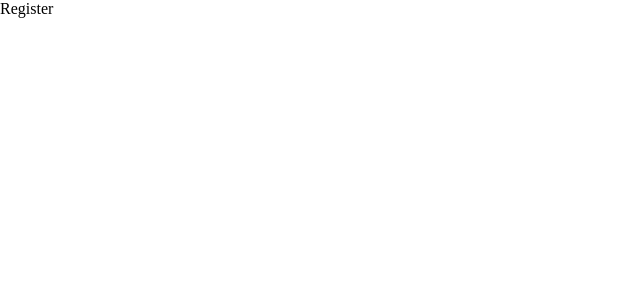
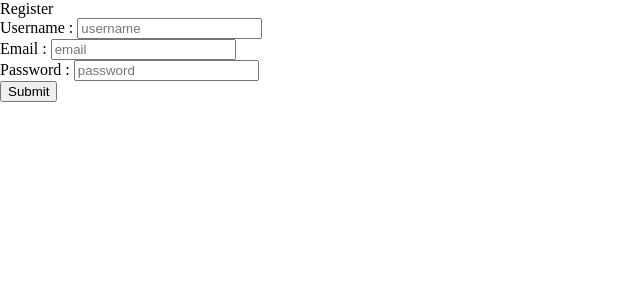
Before and after one commit to gkrishna16/frontend-ecommerce, a React (Create React App) app: page /register in a window 1280 px wide. Shown: the top 300 px of the page, without its empty margins (0-640 px from the left). Built offline with nearby package versions, Linux system fonts and the light colour scheme; a web font is replaced by a local one.

Commit message:
added login page for login

```diff
--- a/src/App.js
+++ b/src/App.js
@@ -8,18 +8,21 @@ import Home from "./pages/Home/Home";
 import Cart from "./pages/Cart/Cart";
 import Login from "./pages/Login/Login";
 import Success from "./pages/Success/Success";
+import { useSelector } from "react-redux";
 // import Products from "./pages/Products/Products";
 
 function App() {
+  const user = useSelector((state) => state.user.currentUser);
+
   return (
     <div className="">
       <Routes>
-        <Route path="/" element={<Home />} />
+        <Route path="/" element={user ? <Home /> : <Login />} />
         <Route path="/product/:id" element={<Product />} />
         <Route path="/products/:category" element={<Productlist />} />
         <Route path="/cart" element={<Cart />} />
+        <Route path="/login" element={user ? <Home /> : <Login />} />
         <Route path="/register" element={<Register />} />
-        <Route path="/login" element={<Login />} />
         <Route path="/success" element={<Success />} />
       </Routes>
     </div>
--- a/src/Redux/apiCalls.js
+++ b/src/Redux/apiCalls.js
@@ -1,10 +1,11 @@
 import { publicRequest } from "../requestMethods";
-import { loginStart, loginFailure } from "./userSlice";
+import { loginStart, loginFailure, loginSuccess } from "./userSlice";
 
 export const login = async (dispatch, user) => {
-  dispatch(loginStart);
+  dispatch(loginStart());
   try {
-    const res = await publicRequest(`/auth/login`, user);
+    const res = await publicRequest.post(`/auth/login`, user);
+    dispatch(loginSuccess(res.data));
   } catch (error) {
     dispatch(loginFailure());
   }
--- a/src/Redux/userSlice.js
+++ b/src/Redux/userSlice.js
@@ -3,9 +3,9 @@ import { createSlice } from "@reduxjs/toolkit";
 const userSlice = createSlice({
   name: `user`,
   initialState: {
-    products: [],
-    quantity: 0,
-    total: 0,
+    currentUser: null,
+    isFetching: false,
+    error: false,
   },
 
   reducers: {
--- a/src/index.css
+++ b/src/index.css
@@ -18,3 +18,7 @@ code {
   font-family: source-code-pro, Menlo, Monaco, Consolas, "Courier New",
     monospace;
 }
+
+button {
+  cursor: pointer;
+}
--- a/src/pages/Cart/Cart.js
+++ b/src/pages/Cart/Cart.js
@@ -13,6 +13,7 @@ const KEY = process.env.REACT_APP_STRIPE;
 const Cart = () => {
   let { products, quantity, total } = useSelector((state) => state.cart);
   const [stripeToken, setStripeToken] = useState(null);
+
   const navigate = useNavigate();
   console.log(navigate.pathname);
 
@@ -28,16 +29,14 @@ const Cart = () => {
     setStripeToken(token);
   }
 
-  console.log(stripeToken);
-
   useEffect(() => {
     async function makeRequest() {
       try {
         const res = await userRequest.post(`/checkout/payment`, {
-          tokenId: stripeToken,
+          tokenId: stripeToken.id,
           amount: total * 100,
         });
-        navigate.push(`/success`, {
+        navigate(`/success`, {
           data: res.data,
         });
       } catch (error) {
@@ -46,6 +45,8 @@ const Cart = () => {
     }
     stripeToken && makeRequest();
   }, [stripeToken, total, navigate]);
+
+  console.log(stripeToken);
 
   return (
     <div>
@@ -95,13 +96,13 @@ const Cart = () => {
             </div>
             <div className="flex">
               <div className="">Shipping Discount : </div>
-              <div className="">$1000</div>
+              <div className="">$ 1000</div>
             </div>
             <div className="flex">
               <div className="">
                 <b>Total :</b>
               </div>
-              <div className="">$ 1000</div>
+              <div className="">$ {total}</div>
             </div>
             <div className="button-checkout">
               <StripeCheckout
--- a/src/pages/Home/Home.js
+++ b/src/pages/Home/Home.js
@@ -6,6 +6,9 @@ const Home = () => {
   return (
     <div>
       <Navbar />
+      <div className="">
+        <h1 style={{ textAlign: `center` }}>HOME PAGE</h1>
+      </div>
     </div>
   );
 };
--- a/src/pages/Login/Login.css
+++ b/src/pages/Login/Login.css
@@ -0,0 +1,6 @@
+.butdis {
+  background-color: red;
+}
+.error-msg {
+  color: red;
+}
--- a/src/pages/Login/Login.js
+++ b/src/pages/Login/Login.js
@@ -1,20 +1,23 @@
 import React, { useState, useEffect } from "react";
 import { useDispatch, useSelector } from "react-redux";
+import { Navigate, useNavigate } from "react-router-dom";
 import Navbar from "../../components/navbar/Navbar";
 import { login } from "../../Redux/apiCalls";
+import "./Login.css";
 
 const Login = () => {
-  const [username, setUsername] = useState();
-  const [password, setPassword] = useState();
+  const [username, setUsername] = useState("");
+  const [password, setPassword] = useState("");
   const dispatch = useDispatch();
+  const navigate = useNavigate();
+
   const { isFetching, error } = useSelector((state) => state.user);
 
-  const handleCliclk = (e) => {
-    e.prevent.default();
+  function handleSubmit(e) {
+    e.preventDefault();
     login(dispatch, { username, password });
-  };
-
-  function handleSubmit(e) {}
+    navigate("/");
+  }
 
   console.log(username, password);
   return (
@@ -22,9 +25,25 @@ const Login = () => {
       <Navbar />
       <div className=""></div>
       <div className="">
-        <input onChange={(e) => setUsername(e.target.value)} />
-        <input onChange={(e) => setPassword(e.target.value)} />
-        <button>Submit </button>
+        <input
+          placeholder="username"
+          onChange={(e) => setUsername(e.target.value)}
+          type="text"
+        />
+        <input
+          placeholder="password"
+          onChange={(e) => setPassword(e.target.value)}
+          type="password"
+        />
+        <button
+          className={isFetching ? "butdis" : "but"}
+          onClick={handleSubmit}
+          disabled={isFetching}
+        >
+          Submit
+        </button>
+
+        {error && <div className="error-msg">Something went wrong.</div>}
       </div>
     </div>
   );
--- a/src/pages/Register/Register.js
+++ b/src/pages/Register/Register.js
@@ -1,7 +1,36 @@
-import React from "react";
+import React, { useState } from "react";
 
 const Register = () => {
-  return <div>Register</div>;
+  const [username, setUserName] = useState("");
+  const [password, setPassword] = useState("");
+  const [email, seEmail] = useState("");
+
+  function handleSubmit(e) {
+    e.preventDefault();
+
+
+  }
+
+  return (
+    <div>
+      <div className="">Register</div>
+      <form>
+        <div className="">
+          <label htmlFor="">Username : </label>
+          <input type="username" placeholder="username" />
+        </div>
+        <div className="">
+          <label htmlFor="">Email : </label>
+          <input type="email" placeholder="email" />
+        </div>
+        <div className="">
+          <label htmlFor="">Password : </label>
+          <input type="password" placeholder="password" />
+        </div>
+        <button onClick={handleSubmit}>Submit</button>
+      </form>
+    </div>
+  );
 };
 
 export default Register;
--- a/src/pages/Success/Success.js
+++ b/src/pages/Success/Success.js
@@ -1,5 +1,6 @@
 import React from "react";
 import { useLocation } from "react-router-dom";
+import Navbar from "../../components/navbar/Navbar";
 import "./Success.css";
 
 const Success = () => {
@@ -7,7 +8,12 @@ const Success = () => {
 
   console.log(location);
 
-  return <div>Success</div>;
+  return (
+    <div>
+      <Navbar />
+      <div className="">Your payment was successful.</div>
+    </div>
+  );
 };
 
 export default Success;
--- a/src/requestMethods.js
+++ b/src/requestMethods.js
@@ -1,8 +1,8 @@
 import axios from "axios";
 
-const BASE_URL = `http://localhost:5000/api`;
+const BASE_URL = `http://localhost:5001/api`;
 // ---------------------------------------------------------------------
-const TOKEN = `eyJhbGciOiJIUzI1NiIsInR5cCI6IkpXVCJ9.eyJpZCI6IjYzMjhjYjA4MWQ1NDFiZmQ1OTk1Yzg0MyIsImlzQWRtaW4iOnRydWUsImlhdCI6MTY2NDE1MDkzMywiZXhwIjoxNjY0NDEwMTMzfQ.7xVjehurwt6SYSyv52BOes8rgZn5AALLbW_JGfIH38w`;
+const TOKEN = `eyJhbGciOiJIUzI1NiIsInR5cCI6IkpXVCJ9.eyJpZCI6IjYzMjhjYjA4MWQ1NDFiZmQ1OTk1Yzg0MyIsImlzQWRtaW4iOnRydWUsImlhdCI6MTY2NDE1ODEzOCwiZXhwIjoxNjY0NDE3MzM4fQ.fqFNFhfYOZeqU1y88hCABUt8KuqRewzUFEaaMzhMFVU`;
 // ---------------------------------------------------------------------
 
 export const publicRequest = axios.create({
```
Also changed, not shown: 1 other file (tests, documents, lock files or other folders).
